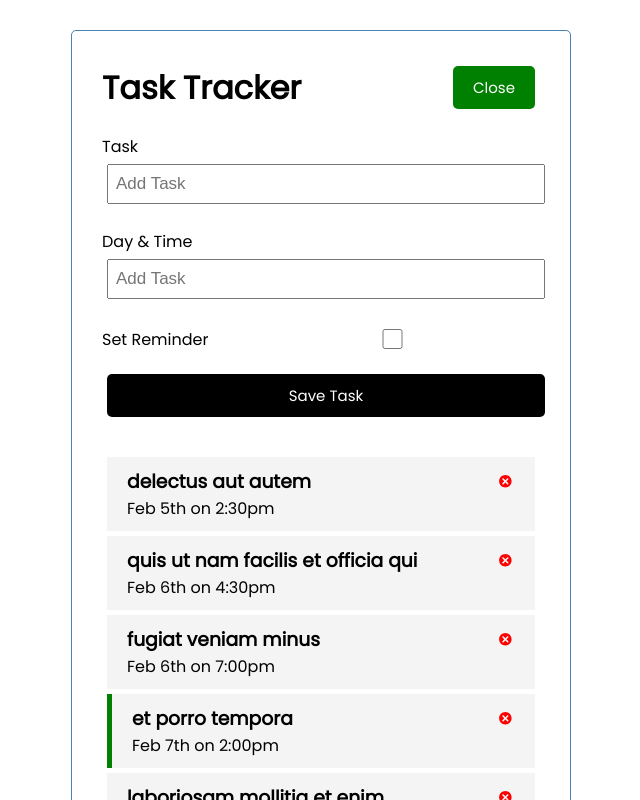
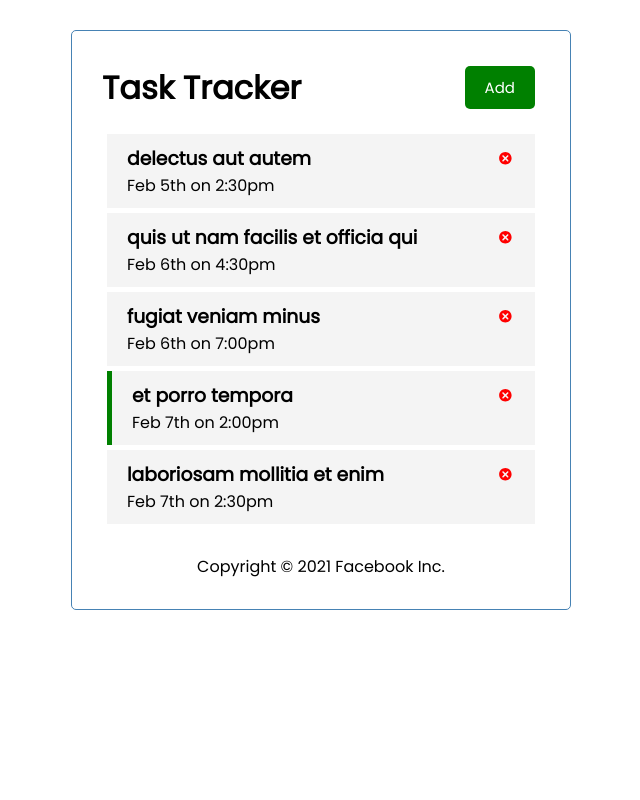
Before and after one commit to autoex/task-tracker, a React (Create React App) app: page / in a window 1280 px wide. Shown: the top 800 px of the page, without its empty margins (319-959 px from the left). Built offline with nearby package versions, Linux system fonts and the light colour scheme; the HTML template or start-up script is replaced by a standard one.

Commit message:
customize add button

```diff
--- a/src/App.js
+++ b/src/App.js
@@ -37,7 +37,7 @@ function App() {
             "reminder": false
         }
     ]);
-    const [formActive, setFormActive] = useState(true)
+    const [formActive, setFormActive] = useState(false)
 
     const deleteTask = (id) => {
         // console.log('Id is: ', id)
@@ -62,7 +62,8 @@ function App() {
         const newTask = {...task, id};
         console.log(newTask)
 
-        setTasks([...tasks, newTask])
+        setTasks([...tasks, newTask]);
+        setFormActive(false)
     }
     return (
         <div className="container">
--- a/src/components/Button.js
+++ b/src/components/Button.js
@@ -2,7 +2,7 @@ import PropTypes from 'prop-types'
 import React from 'react'
 
 const Button = ({text, style, color, toggleFormActive, formActive}) => {
-    return <button style={{backgroundColor: color}} className={style} onClick={toggleFormActive}>{formActive ? 'Close' : text}</button>
+    return <button style={formActive ? {backgroundColor: 'red'} : {backgroundColor: color}} className={style} onClick={toggleFormActive}>{formActive ? 'Close' : text}</button>
 
 }
 
```
